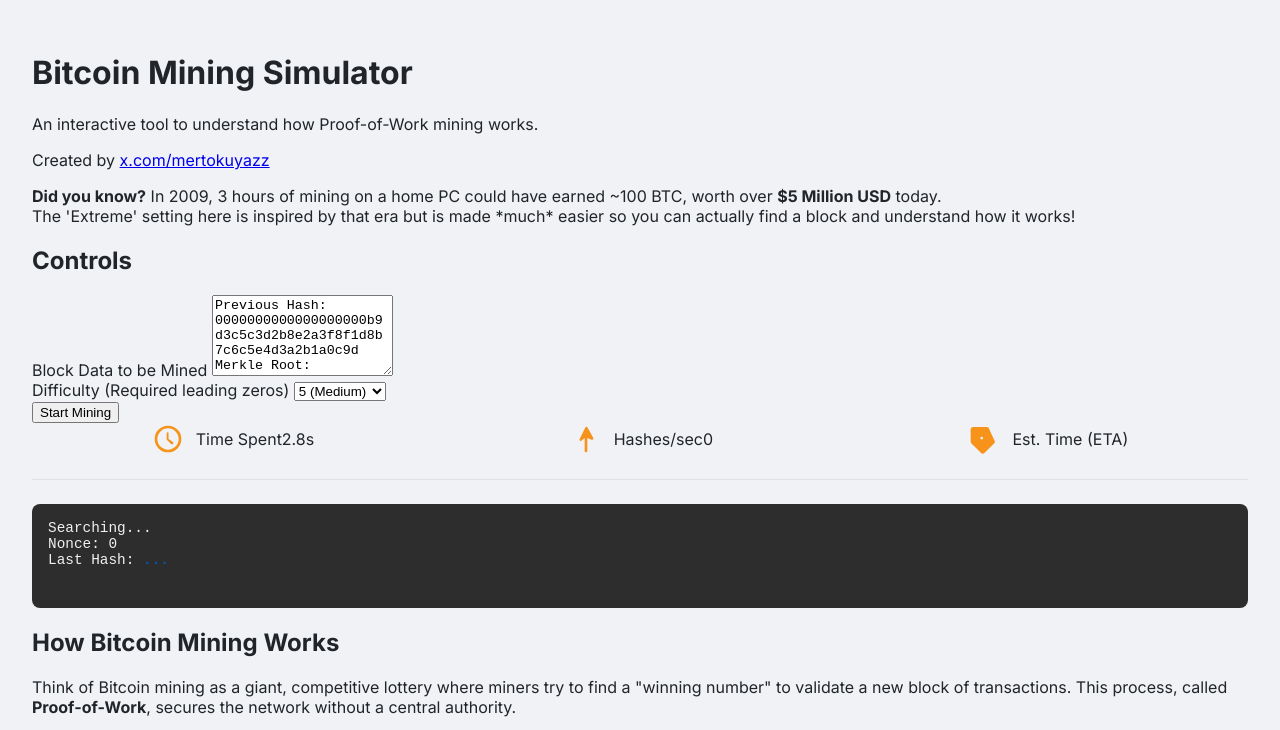
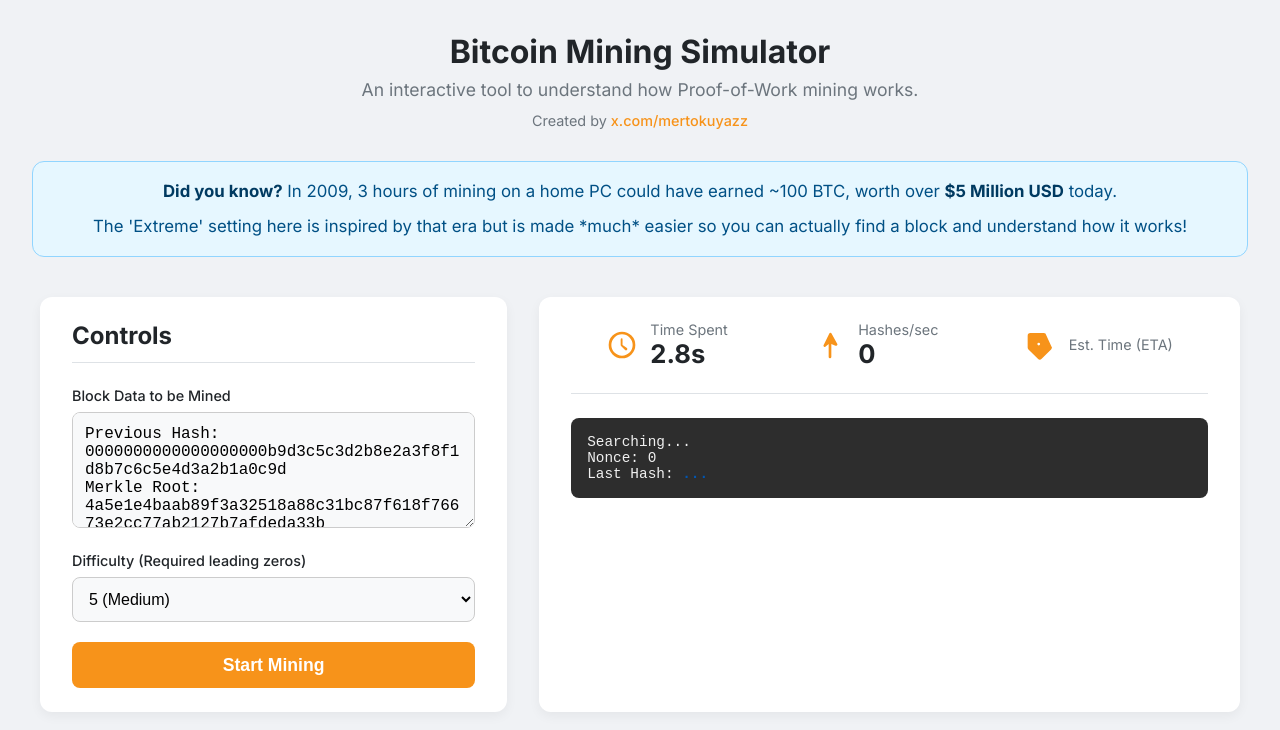
Before and after one commit to mertokuyaz/mertokuyaz.github.io, a plain HTML site: page index.html in a window 1280 px wide. Both pictures are taken after a click on the button "Start Mining". Shown: the top 730 px of the page. Drawn offline with Linux system fonts and the light colour scheme.

Commit message:
Update style.css

```diff
--- a/style.css
+++ b/style.css
@@ -1,4 +1,4 @@
-/* --- Global Styles & Fonts (unchanged) --- */
+/* --- Global Styles & Fonts --- */
 :root {
     --primary-color: #f7931a;
     --primary-hover: #e68917;
@@ -15,42 +15,78 @@
     --error-bg: #fdf2f2;
     --font-family: 'Inter', -apple-system, BlinkMacSystemFont, "Segoe UI", Roboto, Helvetica, Arial, sans-serif;
 }
-body { font-family: var(--font-family); background-color: #f0f2f5; color: var(--text-color); margin: 0; padding: 2rem; }
 
-/* --- Headers & Banners (unchanged) --- */
-/* ... */
+body {
+    font-family: var(--font-family);
+    background-color: #f0f2f5;
+    color: var(--text-color);
+    margin: 0;
+    padding: 2rem;
+}
 
-/* --- Main Layout & Card Styles (unchanged) --- */
-/* ... */
+/* --- Header & Banners --- */
+.main-header { text-align: center; margin-bottom: 2rem; }
+.main-header h1 { color: var(--text-color); margin: 0; }
+.main-header p { color: var(--text-muted); font-size: 1.1rem; margin: 0.5rem 0 0 0; }
+.main-header .credit { margin-top: 0.75rem; font-size: 0.9rem; }
+.main-header .credit a { color: var(--primary-color); text-decoration: none; font-weight: 500; }
+.main-header .credit a:hover { text-decoration: underline; }
 
-/* --- Controls Card (unchanged) --- */
-/* ... */
+.cool-fact-banner { max-width: 1200px; margin: 0 auto 2.5rem auto; background-color: #e6f7ff; border: 1px solid #91d5ff; border-radius: 12px; padding: 1rem 1.75rem; text-align: center; }
+.cool-fact-banner p { margin: 0; font-size: 1.05rem; line-height: 1.6; color: #005085; }
+.cool-fact-banner strong { color: #003a61; }
+.cool-fact-banner br { content: ""; display: block; margin: 0.5rem 0; }
 
+/* NEW: Error banner for crypto API failure */
+.error-banner { max-width: 1200px; margin: 0 auto 2.5rem auto; background-color: var(--error-bg); border: 1px solid var(--error-color); border-radius: 12px; padding: 1rem 1.75rem; text-align: center; }
+.error-banner p { margin: 0; color: var(--error-color); }
+.error-banner code { background-color: #e9ecef; color: #c7254e; padding: 2px 6px; border-radius: 4px; }
+
+/* --- Main Layout --- */
+.simulator-layout { display: grid; grid-template-columns: 1fr 1.5fr; gap: 2rem; max-width: 1200px; margin: 0 auto 2rem auto; }
+
+/* --- General Card Style --- */
+.card { background-color: #fff; padding: 1.5rem 2rem; border-radius: 12px; box-shadow: 0 4px 12px rgba(0, 0, 0, 0.05); }
+.card h2 { margin-top: 0; border-bottom: 1px solid var(--border-color); padding-bottom: 0.75rem; margin-bottom: 1.5rem; }
+
+/* --- Controls Card --- */
+.form-group { margin-bottom: 1.25rem; }
+.form-group label { display: block; margin-bottom: 0.5rem; font-weight: 500; font-size: 0.9rem; }
+textarea, select { width: 100%; padding: 0.75rem; border: 1px solid #ccc; border-radius: 8px; font-size: 1rem; box-sizing: border-box; background-color: var(--light-bg); transition: border-color 0.2s, box-shadow 0.2s; }
+textarea:focus, select:focus { outline: none; border-color: var(--primary-color); box-shadow: 0 0 0 3px rgba(247, 147, 26, 0.2); }
+textarea:disabled, select:disabled { background-color: #e9ecef; cursor: not-allowed; }
+textarea { font-family: monospace; resize: vertical; }
+
+#mine-button { width: 100%; padding: 0.8rem; font-size: 1.1rem; font-weight: bold; color: #fff; border: none; border-radius: 8px; cursor: pointer; transition: background-color 0.2s, transform 0.1s; }
+#mine-button:disabled { background-color: #ccc; cursor: not-allowed; }
+#mine-button:active:not(:disabled) { transform: scale(0.98); }
+#mine-button.start { background-color: var(--primary-color); }
+#mine-button.start:hover { background-color: var(--primary-hover); }
+#mine-button.stop { background-color: var(--stop-color); }
+#mine-button.stop:hover { background-color: var(--stop-hover); }
 .hidden { display: none !important; }
 
 /* --- Output Card & Stats --- */
 .output-card #initial-message { text-align: center; color: var(--text-muted); padding: 3rem 0; }
 #stats-container { display: flex; justify-content: space-around; gap: 1rem; padding-bottom: 1.5rem; border-bottom: 1px solid var(--border-color); margin-bottom: 1.5rem; }
 .stat-item { display: flex; align-items: center; gap: 0.75rem; }
-/* ... stat styles ... */
+.stat-item .label { font-size: 0.9rem; color: var(--text-muted); display: block; }
+.stat-value { font-weight: 700; font-size: 1.6rem; color: var(--text-color); }
 .icon { width: 32px; height: 32px; fill: var(--primary-color); }
 
 /* --- Results & Log --- */
-pre#status-log { background-color: var(--dark-bg); color: #f0f0f0; padding: 1rem; border-radius: 8px; white-space: pre-wrap; word-wrap: break-word; font-size: 0.9rem; min-height: 5em; }
+pre#status-log { background-color: var(--dark-bg); color: #f0f0f0; padding: 1rem; border-radius: 8px; white-space: pre-wrap; word-wrap: break-word; font-size: 0.9rem; }
+/* MODIFIED: Re-usable style for hashes */
 .hash-value { color: #0056b3; font-weight: bold; }
 
 #success-block { border: 2px solid var(--success-color); background-color: var(--success-bg); padding: 1rem 1.5rem; border-radius: 12px; }
 #success-block h2 { text-align: center; color: var(--success-color); margin-top: 0; border: none; }
-/* ... result-item styles ... */
+.result-item { margin-bottom: 0.75rem; }
+.result-item .label { font-size: 0.9rem; color: var(--text-muted); display: block; font-weight: 500; }
+.result-value { font-family: monospace; font-size: 1.1rem; word-wrap: break-word; padding: 0.6rem; background-color: #e9ecef; border-radius: 6px; }
 
-/* NEW: Animation class for smooth fade-in effect */
-.fade-in {
-    opacity: 0;
-    transition: opacity 0.5s ease-in-out;
-}
-.fade-in.visible {
-    opacity: 1;
-}
+/* --- Explanation --- (no changes) */
 
-/* --- Responsive Design (unchanged) --- */
-/* ... */
+/* --- Responsive Design --- */
+@media (max-width: 900px) { .simulator-layout, .explanation-container { grid-template-columns: 1fr; } }
+@media (max-width: 500px) { body { padding: 1rem; } .card { padding: 1.25rem; } #stats-container { flex-direction: column; align-items: flex-start; } }
```
